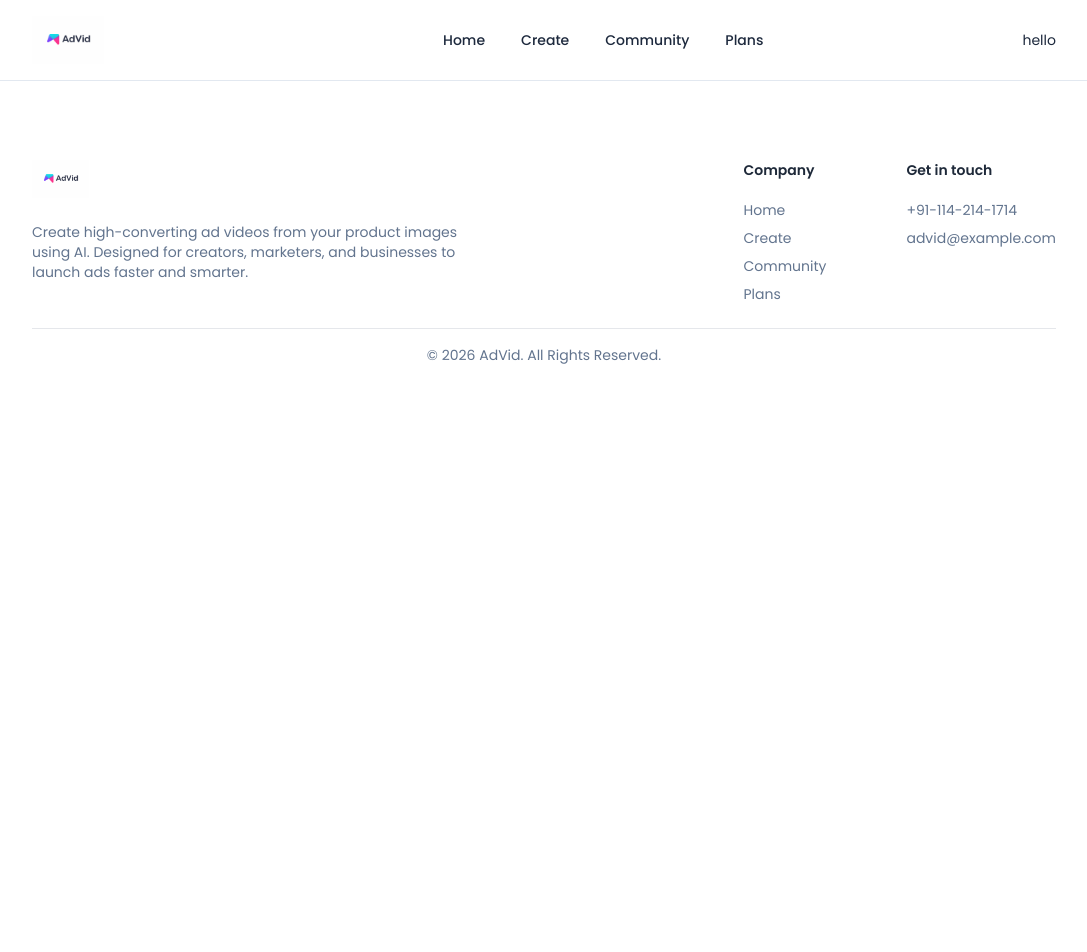
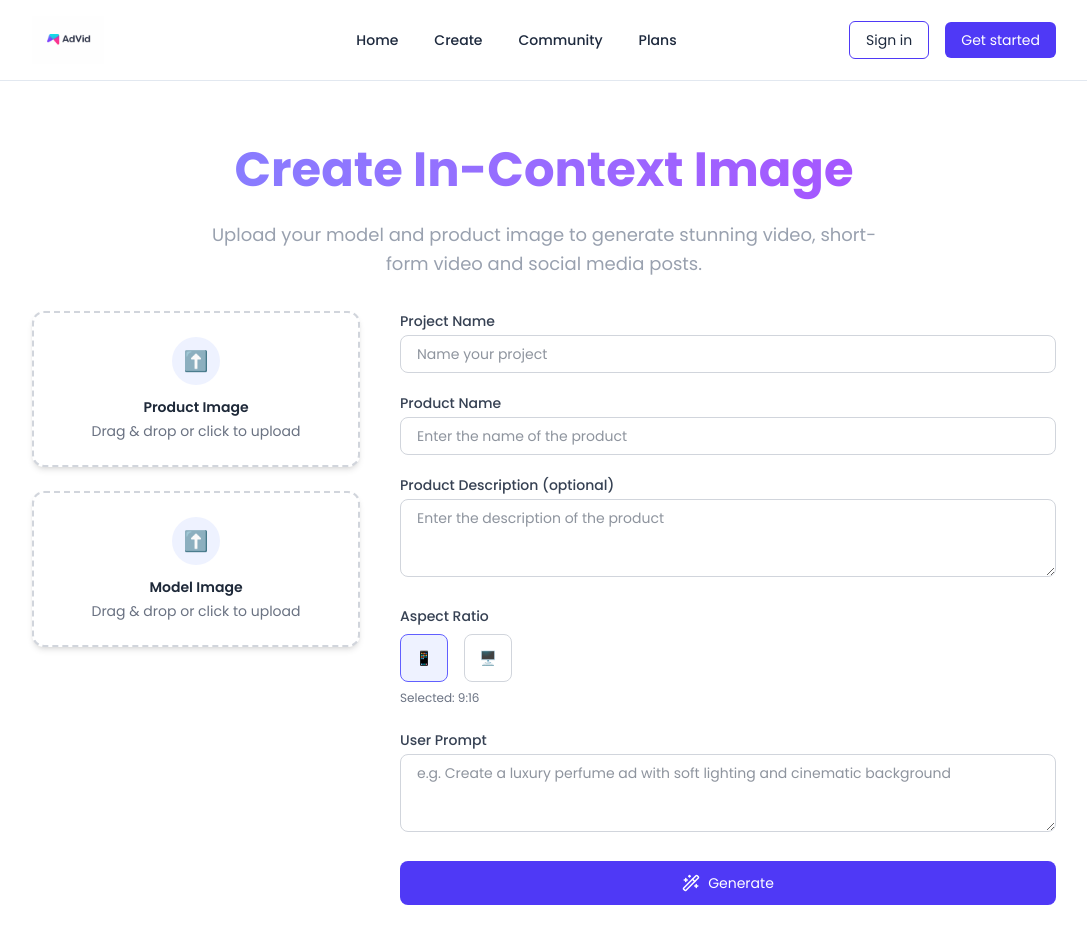
Before and after one commit to sankalp-singh-07/AdVid, a React (Vite) app in the folder Frontend/: page /generate in a window 1280 px wide. Shown: the top 952 px of the page, without its empty margins (96-1183 px from the left). Before the commit the page ends 800 px from the top, so only its background shows below. Built offline with nearby package versions, Linux system fonts and the light colour scheme.

Commit message:
Frontend - Create page completed

```diff
--- a/Frontend/src/App.jsx
+++ b/Frontend/src/App.jsx
@@ -2,6 +2,12 @@ import { Route, Routes } from "react-router-dom";
 import Home from "./pages/Home";
 import Navbar from "./components/Navbar";
 import Footer from "./components/Footer";
+import Generator from "./pages/Generator";
+import Result from "./pages/Result";
+import MyGeneration from "./pages/MyGeneration";
+import Community from "./pages/Community";
+import Plans from "./pages/Plans";
+import Loading from "./pages/Loading";
 
 export default function App() {
     return (
@@ -9,6 +15,12 @@ export default function App() {
             <Navbar />
             <Routes>
                 <Route path="/" element={<Home />} />
+                <Route path="/generate" element={<Generator />} />
+                <Route path="/result/:projectId" element={<Result />} />
+                <Route path="/my-generations" element={<MyGeneration />} />
+                <Route path="/community" element={<Community />} />
+                <Route path="/plans" element={<Plans />} />
+                <Route path="/loading" element={<Loading />} />
             </Routes>
             <Footer />
         </>
--- /dev/null
+++ b/Frontend/src/components/AspectRatioSelector.jsx
@@ -0,0 +1,40 @@
+import { useState } from "react";
+
+export default function AspectRatioSelector({ aspectRatio, setAspectRatio }) {
+  const [ratio, setRatio] = useState("9:16");
+
+  const options = [
+    { label: "9:16", value: "9:16" },
+    { label: "16:9", value: "16:9" },
+  ];
+
+  return (
+    <div className="mt-6">
+      <p className="text-sm font-medium text-gray-700 mb-2">
+        Aspect Ratio
+      </p>
+
+      <div className="flex gap-4">
+        {options.map((opt) => (
+          <button
+            key={opt.value}
+            type="button"
+            onClick={() => setRatio(opt.value)}
+            className={`w-12 h-12 rounded-lg border flex items-center justify-center
+              ${
+                ratio === opt.value
+                  ? "border-indigo-500 bg-indigo-50"
+                  : "border-gray-300"
+              }`}
+          >
+            {opt.value === "9:16" ? "📱" : "🖥️"}
+          </button>
+        ))}
+      </div>
+
+      <p className="text-xs text-gray-500 mt-2">
+        Selected: {ratio}
+      </p>
+    </div>
+  );
+}
--- a/Frontend/src/components/Navbar.jsx
+++ b/Frontend/src/components/Navbar.jsx
@@ -8,7 +8,7 @@ import logo from "../assets/logo.png";
 export default function Navbar() {
     const [openMobileMenu, setOpenMobileMenu] = useState(false);
     const pathname = useLocation().pathname;
-    const auth = false
+    const auth = true
 
     useEffect(() => {
         if (openMobileMenu) {
@@ -30,7 +30,7 @@ export default function Navbar() {
             </Link>
             <div className="hidden items-center md:gap-8 lg:gap-9 font-medium md:flex lg:pl-20">
                 {navLinks.map((link) => (
-                    <NavLink key={link.name} href={link.href} className="hover:text-indigo-600">
+                    <NavLink key={link.name} to={link.href} className="hover:text-indigo-600">
                         {link.name}
                     </NavLink>
                 ))}
@@ -38,7 +38,7 @@ export default function Navbar() {
             {/* Mobile menu */}
             <div className={`fixed inset-0 flex flex-col items-center justify-center gap-6 text-lg font-medium bg-white/40 backdrop-blur-md md:hidden transition duration-300 ${openMobileMenu ? "translate-x-0" : "-translate-x-full"}`}>
                 {navLinks.map((link) => (
-                    <NavLink key={link.name} href={link.href}>
+                    <NavLink key={link.name} to={link.href} onClick={() => setOpenMobileMenu(false)}>
                         {link.name}
                     </NavLink>
                 ))}
--- a/Frontend/src/components/SectionTitle.jsx
+++ b/Frontend/src/components/SectionTitle.jsx
@@ -1,9 +1,15 @@
 export default function SectionTitle({ text1, text2, text3 }) {
-    return (
-        <>
-            <p className="text-center uppercase font-medium text-indigo-600 mt-28">{text1}</p>
-            <h3 className="text-3xl font-semibold text-center mx-auto mt-2">{text2}</h3>
-            <p className="text-sm text-slate-500 text-center mt-4 max-w-lg mx-auto">{text3}</p>
-        </>
-    );
+  return (
+    <div className="text-center mt-20">
+      <p className="uppercase tracking-widest text-indigo-500 text-sm font-semibold">
+        {text1}
+      </p>
+      <h1 className="text-4xl md:text-5xl font-bold mt-3 leading-tight bg-gradient-to-r from-indigo-400 to-purple-500 bg-clip-text text-transparent">
+        {text2}
+      </h1>
+      <p className="text-gray-400 text-base md:text-lg mt-5 max-w-2xl mx-auto leading-relaxed">
+        {text3}
+      </p>
+    </div>
+  );
 }
--- /dev/null
+++ b/Frontend/src/components/UploadZone.jsx
@@ -0,0 +1,60 @@
+import { useRef, useState } from "react";
+
+export default function UploadZone({ title }) {
+  const inputRef = useRef();
+  const [preview, setPreview] = useState(null);
+  const [fileName, setFileName] = useState("");
+
+  const handleClick = () => {
+    inputRef.current.click();
+  };
+
+  const handleFileChange = (e) => {
+    const file = e.target.files[0];
+    if (file) {
+      setPreview(URL.createObjectURL(file));
+      setFileName(file.name);
+      onFileSelect(file);
+    }
+  };
+
+  return (
+    <div
+      onClick={handleClick}
+      className="cursor-pointer border-2 border-dashed border-gray-300 rounded-xl p-6 text-center hover:border-indigo-500 transition bg-white shadow-md hover:shadow-lg"
+    >
+      <input
+        type="file"
+        ref={inputRef}
+        onChange={handleFileChange}
+        className="hidden"
+        accept="image/*"
+      />
+
+      {preview ? (
+        <>
+          <img
+            src={preview}
+            alt="preview"
+            className="w-full h-40 object-cover rounded-lg"
+          />
+          <p className="text-xs text-gray-500 mt-2 truncate">
+            {fileName}
+          </p>
+        </>
+      ) : (
+        <>
+          <div className="w-12 h-12 mx-auto mb-3 flex items-center justify-center rounded-full bg-indigo-50 text-indigo-500 text-xl">
+            ⬆️
+          </div>
+          <h3 className="text-md font-semibold text-gray-800">
+            {title}
+          </h3>
+          <p className="text-sm text-gray-500 mt-1">
+            Drag & drop or click to upload
+          </p>
+        </>
+      )}
+    </div>
+  );
+}
--- /dev/null
+++ b/Frontend/src/pages/Community.jsx
@@ -0,0 +1,8 @@
+
+const Community = () => {
+  return (
+    <div>Community</div>
+  )
+}
+
+export default Community
--- /dev/null
+++ b/Frontend/src/pages/Generator.jsx
@@ -0,0 +1,151 @@
+import { useState } from "react";
+import SectionTitle from "../components/SectionTitle";
+import UploadZone from "../components/UploadZone";
+import AspectRatioSelector from "../components/AspectRatioSelector";
+import { Wand2 } from "lucide-react";
+
+const Generator = () => {
+
+  // ALL STATES
+  const [name, setName] = useState("");
+  const [productName, setProductName] = useState("");
+  const [productDescription, setProductDescription] = useState("");
+  const [aspectRatio, setAspectRatio] = useState("9:16");
+
+  const [productImage, setProductImage] = useState(null);
+  const [modelImage, setModelImage] = useState(null);
+
+  const [isGenerating, setIsGenerating] = useState(false);
+  const [userPrompt, setUserPrompt] = useState("");
+
+  // HANDLE GENERATE
+  const handleGenerate = async () => {
+    setIsGenerating(true); // start loading
+
+    console.log({
+      name,
+      productName,
+      productDescription,
+      aspectRatio,
+      userPrompt,
+      productImage,
+      modelImage
+    });
+
+    // fake delay (API simulate)
+    setTimeout(() => {
+      setIsGenerating(false); // stop loading
+    }, 3000);
+  };
+
+  return (
+    <div className="min-h-screen bg-white p-6 md:p-12 mt-3">
+      <form className="max-w-5xl mx-auto mb-40">
+
+        <SectionTitle
+          text2="Create In-Context Image"
+          text3="Upload your model and product image to generate stunning video, short-form video and social media posts."
+        />
+
+        <div className="flex flex-col md:flex-row gap-10 items-start justify-between w-full">
+
+          {/*  LEFT */}
+          <div className="flex flex-col w-full md:w-1/3 gap-6 mt-8">
+            <UploadZone title="Product Image" onFileSelect={setProductImage} />
+            <UploadZone title="Model Image" onFileSelect={setModelImage} />
+          </div>
+
+          {/*  RIGHT */}
+          <div className="w-full md:w-2/3 mt-8">
+
+            {/* Project Name */}
+            <div className="mb-5">
+              <label className="block text-sm font-medium text-gray-700 mb-1">
+                Project Name
+              </label>
+              <input
+                type="text"
+                value={name}
+                onChange={(e) => setName(e.target.value)}
+                placeholder="Name your project"
+                className="w-full border border-gray-300 rounded-lg px-4 py-2 outline-none focus:border-indigo-500"
+              />
+            </div>
+
+            {/* Product Name */}
+            <div className="mb-5">
+              <label className="block text-sm font-medium text-gray-700 mb-1">
+                Product Name
+              </label>
+              <input
+                type="text"
+                value={productName}
+                onChange={(e) => setProductName(e.target.value)}
+                placeholder="Enter the name of the product"
+                className="w-full border border-gray-300 rounded-lg px-4 py-2 outline-none focus:border-indigo-500"
+              />
+            </div>
+
+            {/* Description */}
+            <div className="mb-5">
+              <label className="block text-sm font-medium text-gray-700 mb-1">
+                Product Description (optional)
+              </label>
+              <textarea
+                rows={3}
+                value={productDescription}
+                onChange={(e) => setProductDescription(e.target.value)}
+                placeholder="Enter the description of the product"
+                className="w-full border border-gray-300 rounded-lg px-4 py-2 outline-none focus:border-indigo-500"
+              />
+            </div>
+
+            {/* Aspect Ratio */}
+            <AspectRatioSelector
+              aspectRatio={aspectRatio}
+              setAspectRatio={setAspectRatio}
+            />
+
+            {/* User Prompt */}
+            <div className="mt-6">
+              <label className="block text-sm font-medium text-gray-700 mb-1">
+                User Prompt
+              </label>
+
+              <textarea
+                rows={3}
+                value={userPrompt}
+                onChange={(e) => setUserPrompt(e.target.value)}
+                placeholder="e.g. Create a luxury perfume ad with soft lighting and cinematic background"
+                className="w-full border border-gray-300 rounded-lg px-4 py-2 outline-none focus:border-indigo-500"
+              />
+            </div>
+
+            {/*  Generate Button with Spinner */}
+            <button
+              type="button"
+              onClick={handleGenerate}
+              disabled={isGenerating}
+              className="mt-6 w-full bg-indigo-600 text-white py-3 rounded-lg hover:bg-indigo-700 transition flex items-center justify-center gap-2 disabled:opacity-60"
+            >
+              {isGenerating ? (
+                <>
+                  <div className="w-5 h-5 border-2 border-white border-t-transparent rounded-full animate-spin"></div>
+                  Generating...
+                </>
+              ) : (
+                <>
+                <Wand2 size={18} />
+                Generate
+                </>
+              )}
+            </button>
+
+          </div>
+        </div>
+      </form>
+    </div>
+  );
+};
+
+export default Generator;
--- /dev/null
+++ b/Frontend/src/pages/Loading.jsx
@@ -0,0 +1,8 @@
+
+const Loading = () => {
+  return (
+    <div>Loading</div>
+  )
+}
+
+export default Loading
--- /dev/null
+++ b/Frontend/src/pages/MyGeneration.jsx
@@ -0,0 +1,8 @@
+
+const MyGeneration = () => {
+  return (
+    <div>MyGeneration</div>
+  )
+}
+
+export default MyGeneration
--- /dev/null
+++ b/Frontend/src/pages/Plans.jsx
@@ -0,0 +1,8 @@
+
+const Plans = () => {
+  return (
+    <div>Plans</div>
+  )
+}
+
+export default Plans
--- /dev/null
+++ b/Frontend/src/pages/Result.jsx
@@ -0,0 +1,8 @@
+
+const Result = () => {
+  return (
+    <div>Result</div>
+  )
+}
+
+export default Result
```
